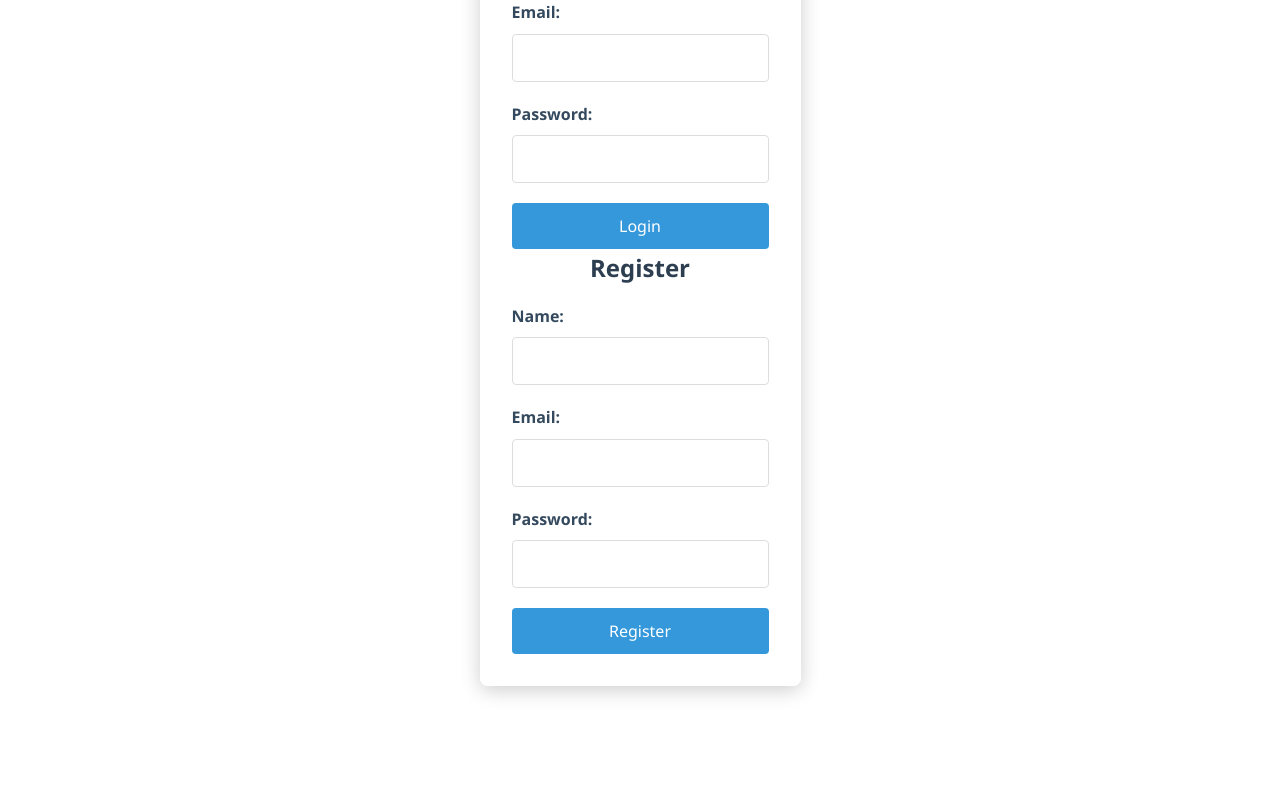
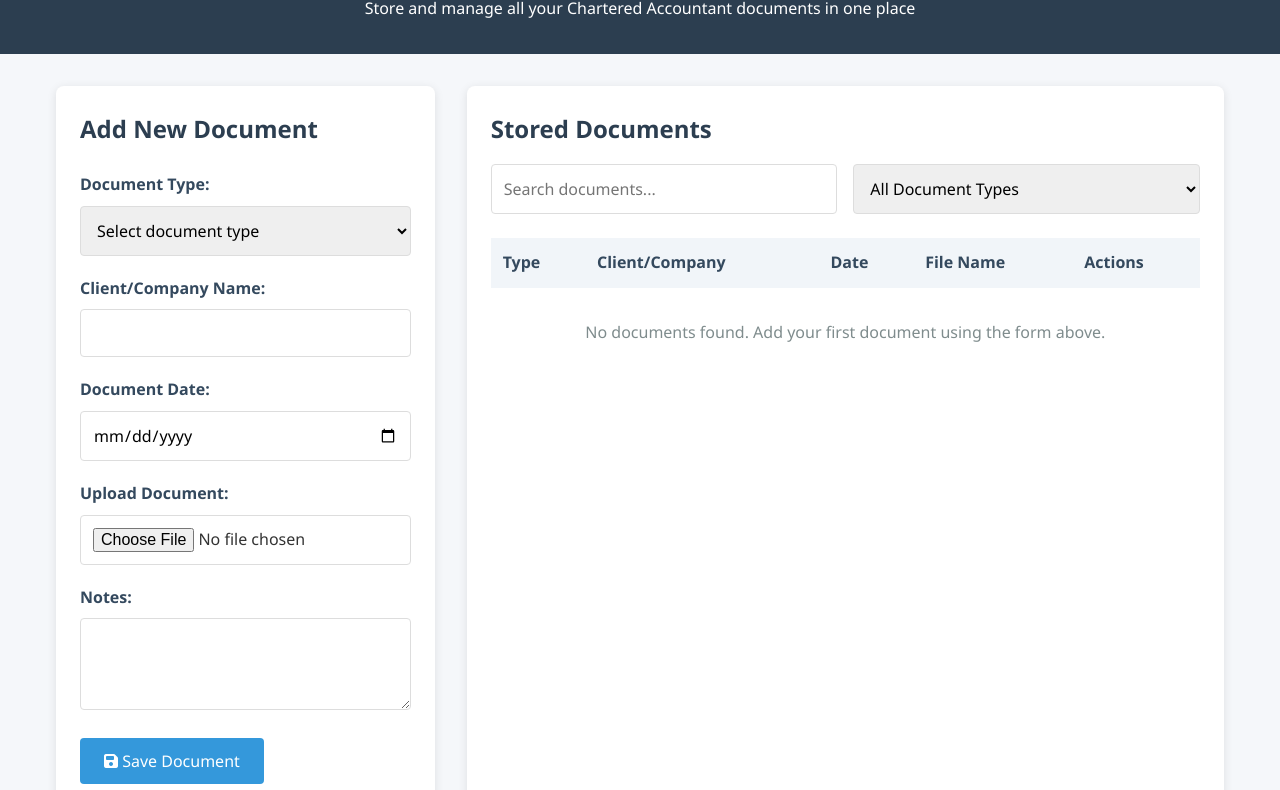
Before and after one commit to chowdary062000/CA_Demo, a plain HTML site: page Login.html in a window 1280 px wide. Shown: the part 100-890 px from the top of the page. Before the commit the page ends 800 px from the top, so only its background shows below. Drawn offline with Linux system fonts and the light colour scheme.

Commit message:
Update Login.html

```diff
--- a/Login.html
+++ b/Login.html
@@ -3,202 +3,98 @@
    <head>
        <meta charset="UTF-8">
        <meta name="viewport" content="width=device-width, initial-scale=1.0">
-    <title>Login - CA Document Management System</title>
-    <link rel="stylesheet" href="style.css"> <!-- Link to your external CSS file -->
-    <style>
-        /* Background Styles */
-        body {
-            background: url('login_bg.jpg') no-repeat center center fixed; /* Background image */
-            background-size: cover; /* Cover the entire background */
-            height: 100vh; /* Full height */
-            display: flex;
-            justify-content: center; /* Center horizontally */
-            align-items: center; /* Center vertically */
-            font-family: 'Segoe UI', Tahoma, Geneva, Verdana, sans-serif;
-        }
-
-        /* Preloader Styles */
-        #preloader {
-            position: fixed;
-            top: 0;
-            left: 0;
-            width: 100%;
-            height: 100%;
-            background: #2c3e50;
-            display: flex;
-            justify-content: center;
-            align-items: center;
-            z-index: 9999;
-            transition: opacity 0.5s ease;
-        }
-
-        .loader {
-            border: 5px solid #f3f3f3;
-            border-top: 5px solid #3498db;
-            border-radius: 50%;
-            width: 50px;
-            height: 50px;
-            animation: spin 1s linear infinite;
-        }
-
-        @keyframes spin {
-            0% { transform: rotate(0deg); }
-            100% { transform: rotate(360deg); }
-        }
-
-        /* Auth Container Styles */
-        #auth-container {
-            max-width: 400px; /* Limit width */
-            padding: 2rem;
-            background: rgba(255, 255, 255, 0.9); /* White background with transparency */
-            border-radius: 8px;
-            box-shadow: 0 4px 20px rgba(0, 0, 0, 0.2); /* Shadow effect */
-            opacity: 0; /* Start hidden for animation */
-            transform: translateY(20px); /* Start slightly above */
-            animation: fadeIn 0.8s ease forwards; /* Fade-in animation */
-        }
-
-        @keyframes fadeIn {
-            to {
-                opacity: 1;
-                transform: translateY(0);
-            }
-        }
-
-        /* Auth Form Styles */
-        .auth-form h2 {
-            margin-bottom: 1rem;
-            color: #2c3e50; /* Dark color for headings */
-            text-align: center; /* Center align headings */
-        }
-
-        .form-group {
-            margin-bottom: 1.25rem;
-        }
-
-        .form-group label {
-            display: block;
-            margin-bottom: 0.5rem;
-            font-weight: 600;
-            color: #34495e; /* Darker color for labels */
-        }
-
-        .form-group input {
-            width: 100%;
-            padding: 0.75rem;
-            border: 1px solid #ddd;
-            border-radius: 4px;
-            font-size: 1rem;
-            transition: border-color 0.3s; /* Smooth transition */
-        }
-
-        .form-group input:focus {
-            outline: none;
-            border-color: #3498db; /* Change border color on focus */
-        }
-
-        .btn-primary {
-            background-color: #3498db; /* Button color */
-            color: white;
-            border: none;
-            padding: 0.75rem 1.5rem;
-            border-radius: 4px;
-            cursor: pointer;
-            font-size: 1rem;
-            transition: background-color 0.3s; /* Smooth transition */
-            width: 100%; /* Full width button */
-        }
-
-        .btn-primary:hover {
-            background-color: #2980b9; /* Darker button color on hover */
-        }
-
-        /* Responsive Design */
-        @media (max-width: 600px) {
-            #auth-container {
-                width: 90%; /* Full width on small screens */
-            }
-        }
-    </style>
+       <title>CA Document Management System</title>
+       <link rel="stylesheet" href="style.css">
+       <link rel="stylesheet" href="https://cdnjs.cloudflare.com/ajax/libs/font-awesome/6.4.0/css/all.min.css">
    </head>
    <body>
-    <div id="preloader">
-        <div class="loader"></div>
+       <header>
+           <h1><i class="fas fa-file-alt"></i> CA Document Repository</h1>
+           <p>Store and manage all your Chartered Accountant documents in one place</p>
+       </header>
+
+       <main>
+           <section class="document-form">
+               <h2>Add New Document</h2>
+               <form id="documentForm">
+                   <div class="form-group">
+                       <label for="docType">Document Type:</label>
+                       <select id="docType" required>
+                           <option value="">Select document type</option>
+                           <option value="DIR-12">DIR-12 (Appointment of Director)</option>
+                           <option value="MGT-14">MGT-14 (Resolutions)</option>
+                           <option value="INC-22">INC-22 (Registered Office)</option>
+                           <option value="AOC-4">AOC-4 (Financial Statements)</option>
+                           <option value="OTHER">Other Documents</option>
+                       </select>
                    </div>
 
-    <div id="auth-container">
-        <div class="auth-form">
-            <h2>Login</h2>
-            <form id="loginForm">
                    <div class="form-group">
-                    <label for="loginEmail">Email:</label>
-                    <input type="email" id="loginEmail" required>
-                </div>
-                <div class="form-group">
-                    <label for="loginPassword">Password:</label>
-                    <input type="password" id="loginPassword" required>
-                </div>
-                <button type="submit" class="btn-primary">Login</button>
-            </form>
-
-            <h2>Register</h2>
-            <form id="registerForm">
-                <div class="form-group">
-                    <label for="registerName">Name:</label>
-                    <input type="text" id="registerName" required>
-                </div>
-                <div class="form-group">
-                    <label for="registerEmail">Email:</label>
-                    <input type="email" id="registerEmail" required>
-                </div>
-                <div class="form-group">
-                    <label for="registerPassword">Password:</label>
-                    <input type="password" id="registerPassword" required>
-                </div>
-                <button type="submit" class="btn-primary">Register</button>
-            </form>
-        </div>
+                       <label for="clientName">Client/Company Name:</label>
+                       <input type="text" id="clientName" required>
                    </div>
 
-    <main id="app-content" style="display:none;">
-        <!-- Your existing document management content goes here -->
+                   <div class="form-group">
+                       <label for="docDate">Document Date:</label>
+                       <input type="date" id="docDate" required>
+                   </div>
+
+                   <div class="form-group">
+                       <label for="docFile">Upload Document:</label>
+                       <input type="file" id="docFile" accept=".pdf,.doc,.docx,.xls,.xlsx" required>
+                   </div>
+
+                   <div class="form-group">
+                       <label for="docNotes">Notes:</label>
+                       <textarea id="docNotes" rows="3"></textarea>
+                   </div>
+
+                   <button type="submit" class="btn-primary">
+                       <i class="fas fa-save"></i> Save Document
+                   </button>
+               </form>
+           </section>
+
+           <section class="document-list">
+               <h2>Stored Documents</h2>
+               <div class="search-filter">
+                   <input type="text" id="searchInput" placeholder="Search documents...">
+                   <select id="filterSelect">
+                       <option value="ALL">All Document Types</option>
+                       <option value="DIR-12">DIR-12</option>
+                       <option value="MGT-14">MGT-14</option>
+                       <option value="INC-22">INC-22</option>
+                       <option value="AOC-4">AOC-4</option>
+                   </select>
+               </div>
+
+               <div id="documentTableContainer">
+                   <table id="documentTable">
+                       <thead>
+                           <tr>
+                               <th>Type</th>
+                               <th>Client/Company</th>
+                               <th>Date</th>
+                               <th>File Name</th>
+                               <th>Actions</th>
+                           </tr>
+                       </thead>
+                       <tbody id="documentList">
+                           <!-- Documents will be listed here -->
+                       </tbody>
+                   </table>
+               </div>
+
+               <div id="noDocumentsMessage" class="empty-message">
+                   No documents found. Add your first document using the form above.
+               </div>
+           </section>
        </main>
 
-    <script>
-        window.addEventListener('load', function() {
-            setTimeout(function() {
-                document.getElementById('preloader').style.opacity = '0';
-                setTimeout(function() {
-                    document.getElementById('preloader').style.display = 'none';
-                }, 500);
-            }, 1500); // Adjust delay as needed
-        });
+       <footer>
+           <p>CA Document Management System &copy; 2023</p>
+       </footer>
 
-        document.addEventListener('DOMContentLoaded', function() {
-            // Show the auth container with animation
-            const authContainer = document.getElementById('auth-container');
-            setTimeout(() => {
-                authContainer.style.opacity = '1'; // Ensure the container is visible
-            }, 100); // Delay to allow for CSS transition
-
-            // Handle login form submission
-            const loginForm = document.getElementById('loginForm');
-            loginForm.addEventListener('submit', function(e) {
-                e.preventDefault();
-                // Simulate successful login and redirect
-                // In a real application, you would validate the credentials here
-                window.location.href = 'index.html'; // Redirect to the dashboard
-            });
-
-            // Handle register form submission
-            const registerForm = document.getElementById('registerForm');
-            registerForm.addEventListener('submit', function(e) {
-                e.preventDefault();
-                // Simulate successful registration
-                alert('Registration successful! You can now log in.');
-                registerForm.reset(); // Reset the form
-            });
-        });
-    </script>
+       <script src="main.js"></script>
    </body>
    </html>
```
Lines whose indentation alone changed are shown as unchanged.
